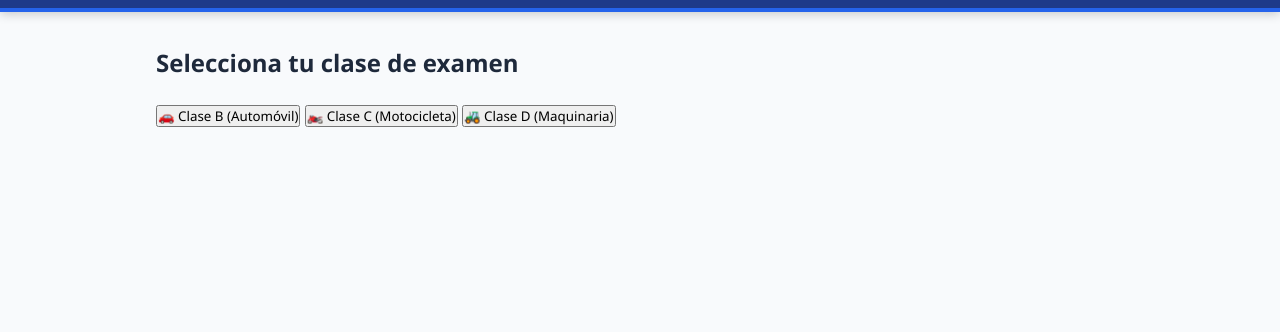
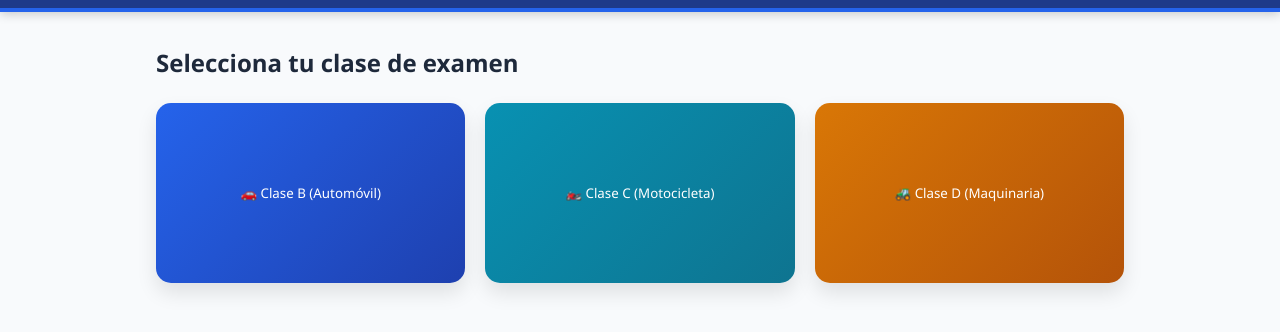
Before and after one commit to Piperojas2k3/Examen-Conducir, a plain HTML site: page index.html in a window 1280 px wide. Both pictures are taken after a click on the button "📝 Exámenes". Shown: the part 54-386 px from the top of the page. Drawn offline with Linux system fonts and the light colour scheme.

Commit message:
Update style.css

```diff
--- a/style.css
+++ b/style.css
@@ -93,3 +93,59 @@
     #prev-btn, #next-btn { width: 100%; }
     .nav-links button { padding: 5px 10px; font-size: 0.85rem; }
 }
+/* DISEÑO DE BOTONES DE EXAMEN (MEJORADO) */
+.menu-grid {
+    display: grid;
+    grid-template-columns: repeat(auto-fit, minmax(220px, 1fr));
+    gap: 20px;
+    margin-top: 20px;
+}
+
+.btn-clase {
+    display: flex;
+    flex-direction: column;
+    align-items: center;
+    justify-content: center;
+    padding: 2.5rem 1.5rem;
+    border: none;
+    border-radius: 15px;
+    cursor: pointer;
+    transition: all 0.3s cubic-bezier(0.175, 0.885, 0.32, 1.275);
+    box-shadow: 0 10px 20px rgba(0,0,0,0.1);
+    color: white !important;
+    text-align: center;
+    min-height: 180px;
+}
+
+.btn-clase .icon {
+    font-size: 3rem;
+    margin-bottom: 15px;
+}
+
+.btn-clase .text {
+    font-size: 1.3rem;
+    font-weight: 800;
+    line-height: 1.2;
+}
+
+.btn-clase .text small {
+    font-weight: 400;
+    font-size: 0.9rem;
+    opacity: 0.9;
+}
+
+/* Colores con Gradientes para que se vean PRO */
+.clase-b { background: linear-gradient(135deg, #2563eb, #1e40af) !important; }
+.clase-c { background: linear-gradient(135deg, #0891b2, #0e7490) !important; }
+.clase-d { background: linear-gradient(135deg, #d97706, #b45309) !important; }
+
+/* Efecto al pasar el mouse */
+.btn-clase:hover {
+    transform: translateY(-10px);
+    box-shadow: 0 15px 30px rgba(0,0,0,0.2);
+    filter: brightness(1.1);
+}
+
+.btn-clase:active {
+    transform: scale(0.95);
+}
```
